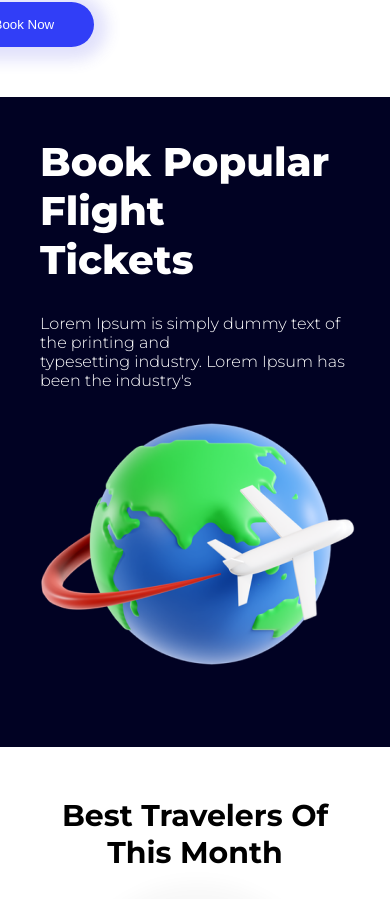
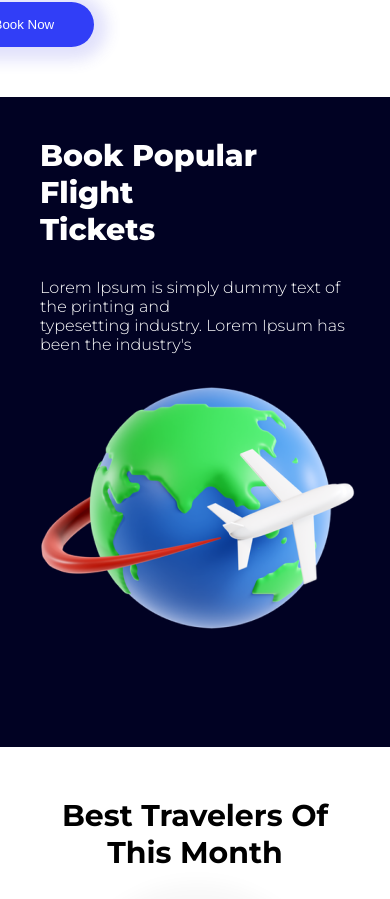
Before and after one commit to DevOlagboye/Aviation-Landpage, a React (Create React App) app: page / in a window 390 px wide. Shown: the part 3765-4664 px from the top of the page. Built offline with nearby package versions, Linux system fonts and the light colour scheme.

Commit message:
Working on the responsiveness of BookFlight Container

```diff
--- a/src/Components/BookFlight/BookFlight.css
+++ b/src/Components/BookFlight/BookFlight.css
@@ -28,4 +28,7 @@
     .book-flight-ticket img {
         display: none;
     }
+    .book-flight-text-image h4 {
+        font-size: 30px;
+    }
 }
```
